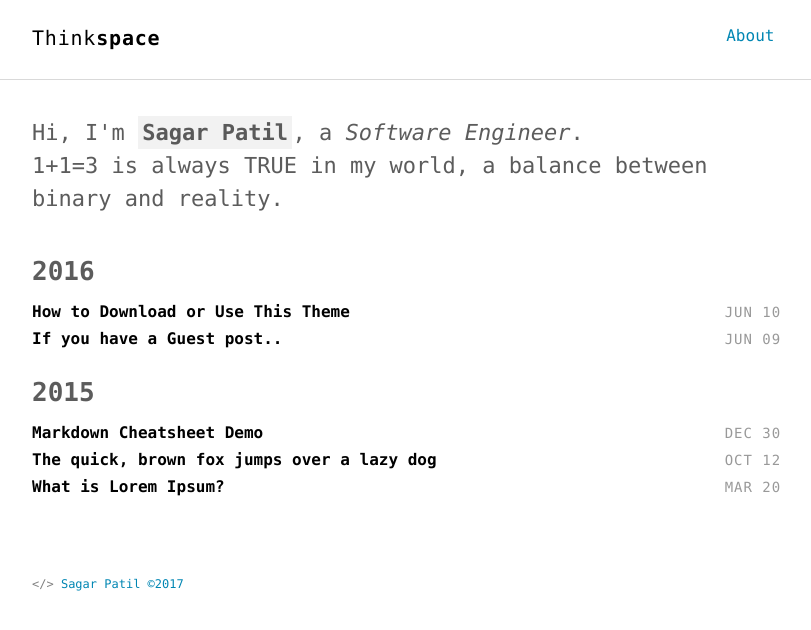
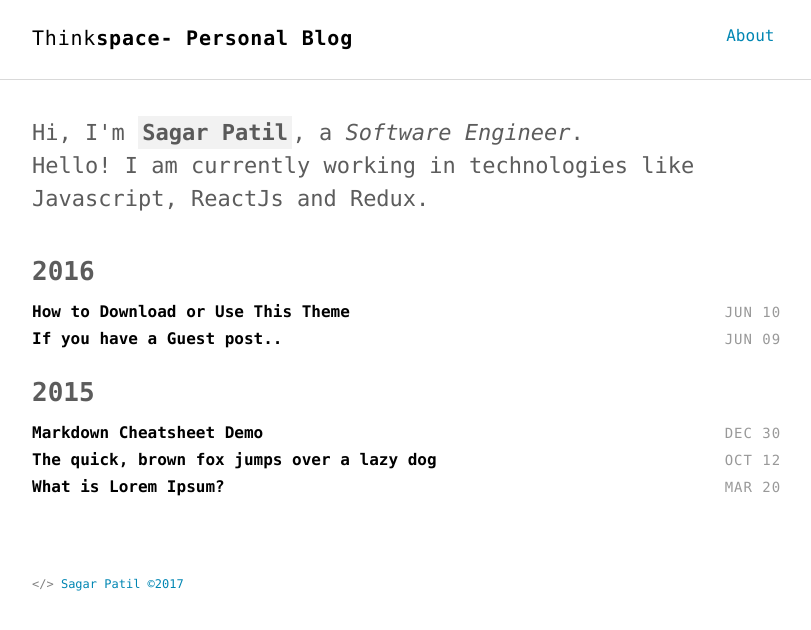
Before and after one commit to sagpat/sagpat.github.io, a Jekyll site: the page built from index.html, in a window 1280 px wide. Shown: the top 630 px of the page, without its empty margins (232-1043 px from the left). Built offline with Jekyll 4.4.1, drawn with Linux system fonts in a browser that asks for light colours.

Commit message:
config changes

```diff
--- a/_config.yml
+++ b/_config.yml
@@ -1,8 +1,8 @@
 
 
 title: "Think"
-title2: "space"
-description: "Just another minimalist Jekyll theme for technical writing."
+title2: "space- Personal Blog"
+description: "Sagar Patil"
 keywords: "Jekyll, theme, free, download, SEO, blog, web, minimalist, thinkspace"
 url: http://sagpat.github.io/ # site url
 baseurl: "" # apply repo name if use it under gh-pages branch
@@ -31,14 +31,12 @@ sass:
 author:
   name     : "Sagar Patil"
   job      : "Software Engineer"
-  bio      : "1+1=3 is always TRUE in my world, a balance between binary and reality."
+  bio      : "Hello! I am currently working in technologies like Javascript, ReactJs and Redux."
   thumb    : /images/author.jpg
-  email    : hnrird@gmail.com
-  url      : http://heiswayi.github.io
-  github   : http://github.com/heiswayi
-  twitter  : http://twitter.com/HeiswayiNrird
-  facebook : https://www.facebook.com/heiswayi.nrird
-  linkedin : http://linkedin.com/in/nrird
+  email    : saagar.1647gmail.com
+  url      : http://sagpat.github.io
+  github   : http://github.com/sagpat
+  twitter  : http://twitter.com/sagspat
 
 # social settings
 og_locale: "en_US"
```
